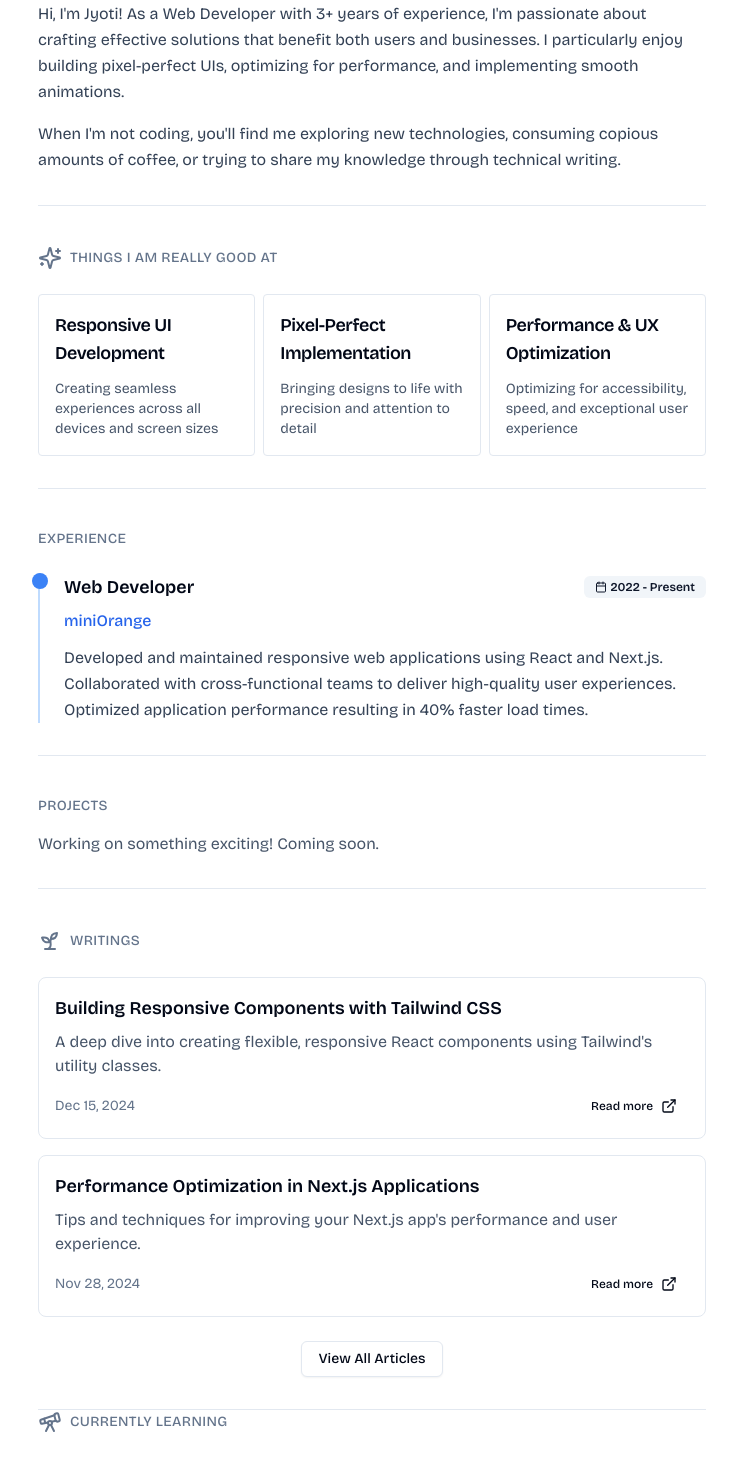
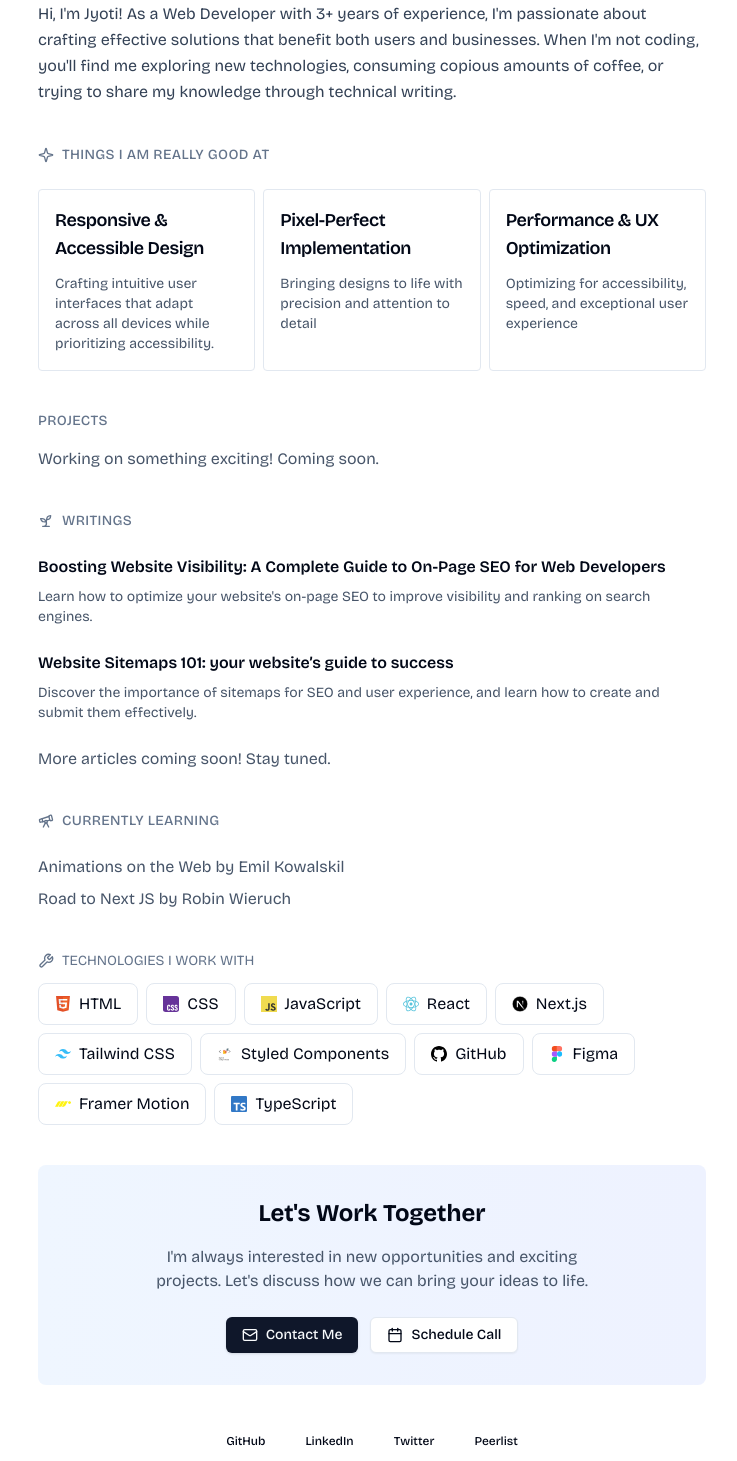
Before and after one commit to jyotiogennavar/portfolio, a Next.js app: page / in a window 1280 px wide. Shown: the part 260-1721 px from the top of the page, without its empty margins (268-1005 px from the left). Built offline with nearby package versions, Linux system fonts and the light colour scheme.

Commit message:
feat: add manifest.json, sitemap, and robots.txt; enhance layout and home page with new sections, improve SEO metadata, and include TypeScript icon in tech stack

```diff
--- a/src/app/layout.tsx
+++ b/src/app/layout.tsx
@@ -1,31 +1,108 @@
-import type { Metadata } from "next";
-
-import { Bricolage_Grotesque, Caveat } from "next/font/google";
-import "./globals.css";
+import type React from "react"
+import type { Metadata } from "next"
+import { Bricolage_Grotesque, Caveat } from "next/font/google"
+import "./globals.css"
 
 const bricolage = Bricolage_Grotesque({
   variable: "--font-bricolage",
   subsets: ["latin"],
-});
+  display: "swap",
+})
 
 const caveat = Caveat({
   variable: "--font-caveat",
   subsets: ["latin"],
-});
+  display: "swap",
+})
 
 export const metadata: Metadata = {
-  title: "Jyoti Ogennavar - Web Developer",
-  description: "Portfolio of Jyoti Ogennavar - Web Developer",
-};
+  title: {
+    default: "Jyoti Ogennavar - Frontend Developer",
+    template: "%s | Jyoti Ogennavar",
+  },
+  description:
+    "Frontend Developer with 3+ years of experience crafting responsive, accessible web applications. Specializing in React, Next.js, and modern web technologies.",
+  keywords: [
+    "Frontend Developer",
+    "React Developer",
+    "Next.js Developer",
+    "JavaScript",
+    "TypeScript",
+    "Web Development",
+    "Responsive Design",
+    "Accessibility",
+    "Pune",
+    "India",
+  ],
+  authors: [{ name: "Jyoti Ogennavar" }],
+  creator: "Jyoti Ogennavar",
+  publisher: "Jyoti Ogennavar",
+  formatDetection: {
+    email: false,
+    address: false,
+    telephone: false,
+  },
+  metadataBase: new URL("https://jyotiogennavar.com"),
+  alternates: {
+    canonical: "/",
+  },
+  openGraph: {
+    type: "website",
+    locale: "en_US",
+    url: "https://jyotiogennavar.com",
+    title: "Jyoti Ogennavar - Frontend Developer",
+    description:
+      "Frontend Developer with 3+ years of experience crafting responsive, accessible web applications. Specializing in React, Next.js, and modern web technologies.",
+    siteName: "Jyoti Ogennavar Portfolio",
+    images: [
+      {
+        url: "/og-image.jpg", // You'll need to create this image (1200x630px)
+        width: 1200,
+        height: 630,
+        alt: "Jyoti Ogennavar - Frontend Developer",
+      },
+    ],
+  },
+  twitter: {
+    card: "summary_large_image",
+    title: "Jyoti Ogennavar - Frontend Developer",
+    description: "Frontend Developer with 3+ years of experience crafting responsive, accessible web applications.",
+    creator: "@jyoti_ogennavar", // Replace with your actual Twitter handle
+    images: ["/og-image.jpg"],
+  },
+  robots: {
+    index: true,
+    follow: true,
+    googleBot: {
+      index: true,
+      follow: true,
+      "max-video-preview": -1,
+      "max-image-preview": "large",
+      "max-snippet": -1,
+    },
+  },
+  verification: {
+    google: "your-google-verification-code", // Add your Google Search Console verification code
+  },
+}
 
 export default function RootLayout({
   children,
 }: Readonly<{
-  children: React.ReactNode;
+  children: React.ReactNode
 }>) {
   return (
     <html lang="en">
+      <head>
+        <link rel="icon" href="/favicon.ico" sizes="any" />
+        <link rel="icon" href="/icon.svg" type="image/svg+xml" />
+        <link rel="apple-touch-icon" href="/apple-touch-icon.png" />
+        <link rel="manifest" href="/manifest.json" />
+      </head>
       <body className={`${bricolage.variable} ${caveat.variable} antialiased`}>{children}</body>
     </html>
-  );
+  )
 }
+
+export const dynamic = "force-static" // Ensures the layout is static
+export const revalidate = 60 // Revalidate every 60 seconds for fresh content
--- a/src/app/page.tsx
+++ b/src/app/page.tsx
@@ -1,25 +1,23 @@
 import Image from "next/image";
-// import { Projects } from "@/components/projects"
-import { Separator } from "@/components/ui/separator";
-import { Navbar } from "@/components/navbar";
+
+// import { Navbar } from "@/components/navbar";
 import TechStack from "@/components/techstack";
 import { Card, CardDescription, CardTitle } from "@/components/ui/card";
 import { Button } from "@/components/ui/button";
-import { Badge } from "@/components/ui/badge";
 import {
   Mail,
   Calendar,
-  ExternalLink,
-  Sparkles,
   Telescope,
   Sprout,
+  Sparkle,
 } from "lucide-react";
 import Footer from "@/components/footer";
+import Link from "next/link";
 
 export default function Home() {
   return (
     <div className="max-w-[700px] mx-auto p-4">
-      <Navbar />
+      {/* <Navbar /> */}
 
       {/* Hero Section - Improved responsiveness */}
       <main className="mt-20 mb-8">
@@ -52,30 +50,25 @@ export default function Home() {
           <p className="text-slate-700 leading-relaxed">
             Hi, I&apos;m Jyoti! As a Web Developer with 3+ years of experience,
             I&apos;m passionate about crafting effective solutions that benefit
-            both users and businesses. I particularly enjoy building
-            pixel-perfect UIs, optimizing for performance, and implementing
-            smooth animations.
-          </p>
-          <p className="text-slate-700 leading-relaxed">
-            When I&apos;m not coding, you&apos;ll find me exploring new
-            technologies, consuming copious amounts of coffee, or trying to
-            share my knowledge through technical writing.
+            both users and businesses. When I&apos;m not coding, you&apos;ll
+            find me exploring new technologies, consuming copious amounts of
+            coffee, or trying to share my knowledge through technical writing.
           </p>
         </div>
       </section>
-
-      <Separator />
-
       {/* Skills Section - Improved responsiveness */}
-      <section className="mt-10 mb-8">
+      <section className="mt-10">
         <h2 className="text-sm text-slate-500 uppercase tracking-wide font-medium flex items-center gap-2">
-          <Sparkles /> Things I Am Really Good At
+          <Sparkle size={16} color="#64748b" /> Things I Am Really Good At
         </h2>
         <div className="grid grid-cols-1 md:grid-cols-3 gap-2 mt-6">
           <Card className="leading-relaxed p-4 rounded-sm">
-            <CardTitle className="text-lg">Responsive UI Development</CardTitle>
+            <CardTitle className="text-lg">
+              Responsive & Accessible Design
+            </CardTitle>
             <CardDescription className="mt-3 text-slate-600">
-              Creating seamless experiences across all devices and screen sizes
+              Crafting intuitive user interfaces that adapt across all devices
+              while prioritizing accessibility.
             </CardDescription>
           </Card>
           <Card className="leading-relaxed p-4 rounded-sm">
@@ -97,39 +90,8 @@ export default function Home() {
           </Card>
         </div>
       </section>
-
-      <Separator />
-
-      {/* Experience Section - Enhanced */}
-      <section className="mt-10 mb-8">
-        <h2 className="text-sm text-slate-500 uppercase tracking-wide font-medium">
-          Experience
-        </h2>
-        <div className="mt-6 space-y-6">
-          <div className="border-l-2 border-blue-200 pl-6 relative">
-            <div className="absolute -left-2 top-0 w-4 h-4 bg-blue-500 rounded-lg"></div>
-            <div className="flex flex-col sm:flex-row sm:items-center sm:justify-between mb-2">
-              <h3 className="text-lg font-semibold">Web Developer</h3>
-              <Badge variant="secondary" className="w-fit">
-                <Calendar className="w-3 h-3 mr-1" />
-                2022 - Present
-              </Badge>
-            </div>
-            <p className="text-blue-600 font-medium mb-3">miniOrange</p>
-            <p className="text-slate-700 leading-relaxed">
-              Developed and maintained responsive web applications using React
-              and Next.js. Collaborated with cross-functional teams to deliver
-              high-quality user experiences. Optimized application performance
-              resulting in 40% faster load times.
-            </p>
-          </div>
-        </div>
-      </section>
-
-      <Separator />
-
       {/* Projects */}
-      <section className="mt-10 mb-8">
+      <section className="mt-10">
         <h2 className="text-sm text-slate-500 uppercase tracking-wide font-medium">
           Projects
         </h2>
@@ -139,69 +101,88 @@ export default function Home() {
         {/* <Projects /> */}
       </section>
 
-      <Separator />
+      {/* Writings Section - Added content */}
+      <section className="mt-10">
+        <h2 className="text-sm text-slate-500 uppercase tracking-wide font-medium flex items-center gap-2">
+          <Sprout size={16} color="#64748b" /> Writings
+        </h2>
 
-      {/* Writings Section - Added content */}
-      <section className="mt-10 mb-8">
-        <h2 className="text-sm text-slate-500 uppercase tracking-wide font-medium flex items-center gap-2">
-          <Sprout /> Writings
-        </h2>
-        <div className="mt-6 space-y-4">
-          <article className="p-4 border rounded-lg hover:bg-slate-50 transition-colors">
-            <h3 className="font-semibold text-lg">
-              Building Responsive Components with Tailwind CSS
+        <div className="mt-6 space-y-6">
+          <Link
+            href="https://medium.com/design-bootcamp/boosting-website-visibility-a-complete-guide-to-on-page-seo-for-web-developers-7da71d5f95d2"
+            target="_blank"
+            title="Boosting Website Visibility: A Complete Guide to On-Page SEO for Web Developers"
+            className="block"
+          >
+            <article>
+              <h3 className="font-semibold">
+                Boosting Website Visibility: A Complete Guide to On-Page SEO for
+                Web Developers
               </h3>
-            <p className="text-slate-600 mt-2">
-              A deep dive into creating flexible, responsive React components
-              using Tailwind&apos;s utility classes.
+              <p className="text-sm text-slate-600 mt-2">
+                Learn how to optimize your website&apos;s on-page SEO to improve
+                visibility and ranking on search engines.
               </p>
-            <div className="flex items-center justify-between mt-3">
-              <span className="text-sm text-slate-500">Dec 15, 2024</span>
-              <Button variant="ghost" size="sm" className="gap-2">
-                Read more <ExternalLink className="w-3 h-3" />
-              </Button>
-            </div>
             </article>
-          <article className="p-4 border rounded-lg hover:bg-slate-50 transition-colors">
-            <h3 className="font-semibold text-lg">
-              Performance Optimization in Next.js Applications
+          </Link>
+
+          <Link
+            href="https://medium.com/design-bootcamp/website-sitemaps-101-your-websites-guide-to-success-3bf7c04129ce"
+            target="_blank"
+            title="Website Sitemaps 101: your website’s guide to success"
+            className="block"
+          >
+            <article>
+              <h3 className="font-semibold">
+                Website Sitemaps 101: your website’s guide to success
               </h3>
-            <p className="text-slate-600 mt-2">
-              Tips and techniques for improving your Next.js app&apos;s
-              performance and user experience.
+              <p className="text-sm text-slate-600 mt-2">
+                Discover the importance of sitemaps for SEO and user experience,
+                and learn how to create and submit them effectively.
               </p>
-            <div className="flex items-center justify-between mt-3">
-              <span className="text-sm text-slate-500">Nov 28, 2024</span>
-              <Button variant="ghost" size="sm" className="gap-2">
-                Read more <ExternalLink className="w-3 h-3" />
-              </Button>
-            </div>
             </article>
-        </div>
-        <div className="mt-6 text-center">
-          <Button variant="outline">View All Articles</Button>
+          </Link>
+
+          <p className="text-slate-600">
+            More articles coming soon! Stay tuned.
+          </p>
         </div>
       </section>
-      <Separator />
+
       {/* Currently Learning Section - New */}
-      <section>
+      <section className="mt-10">
         <h2 className="text-sm text-slate-500 uppercase tracking-wide font-medium flex items-center gap-2">
-          <Telescope /> Currently learning
+          <Telescope size={16} color="#64748b" /> Currently learning
         </h2>
-        <p className="text-slate-600 mt-6">Animations of the Web by Emil</p>
-        <p className="text-slate-600  mt-2">Road to Next JS by Rob</p>
+        <Link
+          href="https://animations.dev/"
+          target="_blank"
+          title="Animations of the Web by Emil"
+          className="hover:underline block"
+        >
+          <p className="text-slate-600 mt-6">
+            Animations on the Web by Emil Kowalskil
+          </p>
+        </Link>
+        <Link
+          href="https://www.road-to-next.com/"
+          target="_blank"
+          title="Road to Next JS by Rob"
+          className="hover:underline block mt-2"
+        >
+          <p className="text-slate-600 mt-2">
+            Road to Next JS by Robin Wieruch
+          </p>
+        </Link>
       </section>
-      <Separator />
 
       {/* Tech Stack */}
-      <section className="mt-10 mb-8">
+      <section className="mt-10">
         <TechStack />
       </section>
 
-      <Separator />
-
       {/* Contact/CTA Section - New */}
-      <section className="mt-10 mb-8">
+      <section className="mt-10">
         <div className="bg-gradient-to-r from-blue-50 to-indigo-50 rounded-lg p-8 text-center">
           <h2 className="text-2xl font-bold mb-4">Let&apos;s Work Together</h2>
           <p className="text-slate-600 mb-6 max-w-md mx-auto">
@@ -221,7 +202,6 @@ export default function Home() {
         </div>
       </section>
 
-      <Separator />
       <Footer />
     </div>
   );
--- a/src/components/icons.tsx
+++ b/src/components/icons.tsx
@@ -287,6 +287,28 @@ const JavaScript = (props: SVGProps<SVGSVGElement>) => (
   </svg>
 );
 
+const TypeScript = (props: SVGProps<SVGSVGElement>) => (
+  <svg
+    viewBox="0 0 256 256"
+    width="1em"
+    height="1em"
+    xmlns="http://www.w3.org/2000/svg"
+    preserveAspectRatio="xMidYMid"
+    {...props}
+  >
+    <path
+      d="M20 0h216c11.046 0 20 8.954 20 20v216c0 11.046-8.954 20-20 20H20c-11.046 0-20-8.954-20-20V20C0 8.954 8.954 0 20 0Z"
+      fill="#3178C6"
+    />
+    <path
+      d="M150.518 200.475v27.62c4.492 2.302 9.805 4.028 15.938 5.179 6.133 1.151 12.597 1.726 19.393 1.726 6.622 0 12.914-.633 18.874-1.899 5.96-1.266 11.187-3.352 15.678-6.257 4.492-2.906 8.048-6.704 10.669-11.394 2.62-4.689 3.93-10.486 3.93-17.391 0-5.006-.749-9.394-2.246-13.163a30.748 30.748 0 0 0-6.479-10.055c-2.821-2.935-6.205-5.567-10.149-7.898-3.945-2.33-8.394-4.531-13.347-6.602-3.628-1.497-6.881-2.949-9.761-4.359-2.879-1.41-5.327-2.848-7.342-4.316-2.016-1.467-3.571-3.021-4.665-4.661-1.094-1.64-1.641-3.495-1.641-5.567 0-1.899.489-3.61 1.468-5.135s2.362-2.834 4.147-3.927c1.785-1.094 3.973-1.942 6.565-2.547 2.591-.604 5.471-.906 8.638-.906 2.304 0 4.737.173 7.299.518 2.563.345 5.14.877 7.732 1.597a53.669 53.669 0 0 1 7.558 2.719 41.7 41.7 0 0 1 6.781 3.797v-25.807c-4.204-1.611-8.797-2.805-13.778-3.582-4.981-.777-10.697-1.165-17.147-1.165-6.565 0-12.784.705-18.658 2.115-5.874 1.409-11.043 3.61-15.506 6.602-4.463 2.993-7.99 6.805-10.582 11.437-2.591 4.632-3.887 10.17-3.887 16.615 0 8.228 2.375 15.248 7.127 21.06 4.751 5.811 11.963 10.731 21.638 14.759a291.458 291.458 0 0 1 10.625 4.575c3.283 1.496 6.119 3.049 8.509 4.66 2.39 1.611 4.276 3.366 5.658 5.265 1.382 1.899 2.073 4.057 2.073 6.474a9.901 9.901 0 0 1-1.296 4.963c-.863 1.524-2.174 2.848-3.93 3.97-1.756 1.122-3.945 1.999-6.565 2.632-2.62.633-5.687.95-9.2.95-5.989 0-11.92-1.05-17.794-3.151-5.875-2.1-11.317-5.25-16.327-9.451Zm-46.036-68.733H140V109H41v22.742h35.345V233h28.137V131.742Z"
+      fill="#FFF"
+    />
+  </svg>
+);
+
+
+
 export {
   Nextjs,
   StyledComponents,
@@ -298,4 +320,6 @@ export {
   Figma,
   JavaScript,
   ReactIcon,
+  TypeScript,
+
 };
--- a/src/components/techstack.tsx
+++ b/src/components/techstack.tsx
@@ -10,6 +10,8 @@ import {
   Figma,
   JavaScript,
   ReactIcon,
+  TypeScript,
+
 } from "@/components/icons";
 import { Wrench } from "lucide-react";
 
@@ -24,12 +26,14 @@ const techStack = [
   { icon: <GitHub />, label: "GitHub" },
   { icon: <Figma />, label: "Figma" },
   { icon: <Motion />, label: "Framer Motion" },
+  { icon: <TypeScript />, label: "TypeScript" },
+
 ];
 
 const TechStack: React.FC = () => {
   return (
     <>
-      <h2 className="text-sm text-slate-500 uppercase flex items-center gap-2"><Wrench  />TECHNOLOGIES I WORK WITH</h2>
+      <h2 className="text-sm text-slate-500 uppercase flex items-center gap-2"><Wrench  size={16} color="#64748b" />TECHNOLOGIES I WORK WITH</h2>
 
       <ul className="list-none flex flex-wrap gap-2 mt-3">
         {techStack.map(({ icon, label }) => (
```
Also changed, not shown: src/app/sitemap.xml.ts (added, +43 -0 lines), public/manifest.json (added), src/app/robots.txt (added). Lines whose indentation alone changed are shown as unchanged.
